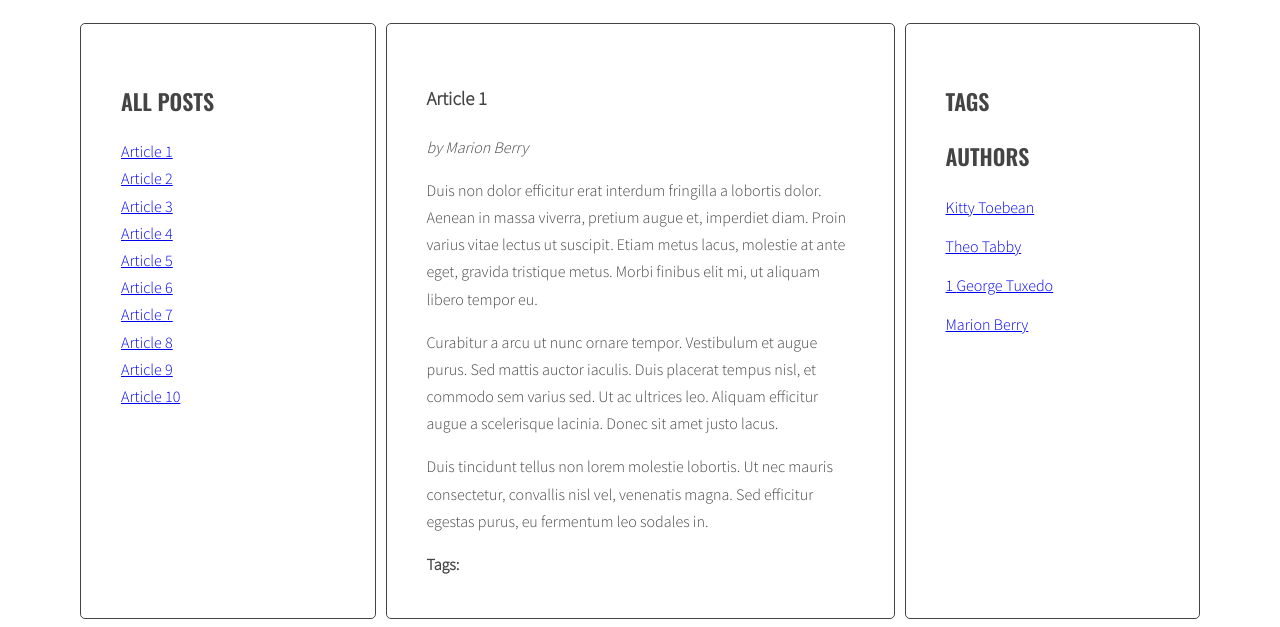
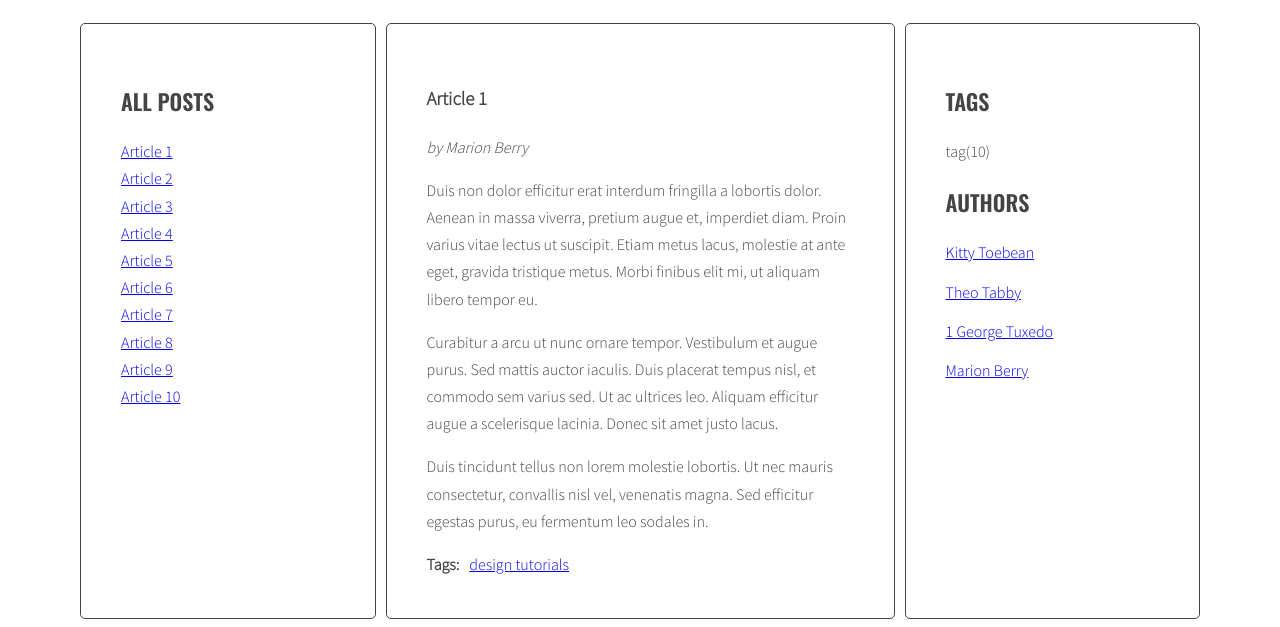
Before and after one commit to Olajolaje/javascript_blog, a website: page index.html in a window 1280 px wide. Shown: the part 220-847 px from the top of the page. Drawn offline with nearby package versions, Linux system fonts and the light colour scheme.

Commit message:
project update

```diff
--- a/index.html
+++ b/index.html
@@ -13,7 +13,7 @@
       <aside class="sidebar">
         <h2 class="section-title">All posts</h2>
         <ul class="list titles">
-          <li><a href="#article-1" class="active"><span>Article 1</span></a></li>
+          <li><a href="#article-1"><class="active"><span>Article 1</span></a></li>
           <li><a href="#article-2"><span>Article 2</span></a></li>
           <li><a href="#article-3"><span>Article 3</span></a></li>
           <li><a href="#article-4"><span>Article 4</span></a></li>
--- a/js/script.js
+++ b/js/script.js
@@ -27,6 +27,8 @@ const optArticleSelector = '.post';
 const optTitleSelector = '.post-title';
 const optTitleListSelector = '.titles';
 const optArticleTagsSelector = '.post-tags .list';
+const optTagsListSelector = '.tags.list';
+let allTags = {};
 
 function generateTitleLinks(){
   /* remove contents of titleList */
@@ -60,32 +62,55 @@ function generateTitleLinks(){
   /* insert link into titleList */
 }
 generateTitleLinks();
-
 /*Modul 6 - tagi*/
 function generateTags(){
-  /* find all articles */
-}
-function generateArticles(){
-  const articles = article.querySelectorAll('.posts .post');
-  for(let article of articles){
-    console.log('w petli:', article);
-    const articleTags = article.getAttribute('data-tags');
-    console.log('wyciagniete data-tags:', articleTags);
+  /* [NEW] create a new variable allTags with an empty array */
+
+  // / find all articles /
+  const articles = document.querySelectorAll(optArticleSelector)
+  // / STARTLOOP for every article/
+  for(let article of articles) {
+    // / find tags wrapper /
+    const tagsWrapper = article.querySelector(optArticleTagsSelector);
+    // / make html variable with empty string /
     let html = '';
-    const articleTagElement = article.querySelector('.post-title');
-    const articleTag = articleTagElement.innerHTML;
-    const linkHTML = '<li><a href="#' + articleTag + '"></a></li>';
-    console.log(linkHTML);
-    html = html + linkHTML;
-    console.log('=========');
+    // / get tags from data-tags attribute /
+    const tags = article.getAttribute('data-tags');
+    // / split tags into array /
+    const tagsArray = tags.split(' ');
+    // / START LOOP: for each tag /
+    for(let tag of tagsArray) {
+      // / generate HTML of the link /
+      const linkHTML = '<a href="tag-' + tag + '">' + tag + ' ' + '</a>';
+      // / add generated code to html variable /
+      html = html + linkHTML;
+    }
 
+    /* [NEW] check if this link is NOT already in allTags */
+    if(!allTags.hasOwnProperty('tag')){
+      /* [NEW] add tag to allTags object */
+      allTags['tag'] = 1;
+    } else {
+      allTags['tag']++;
+    }
+    // / END LOOP: for each tag /
+    tagsWrapper.innerHTML = html;
+    // / insert HTML of all the links into the tags wrapper /
   }
+ // / END LOOP: for every article: /
+ /* [NEW] find list of tags in right column */
+  const tagList = document.querySelector('.tags');
 
-  /* split tags into array */
-  const articleTagsArray = articleTags.split(' ');
-  /*for each tag */
-  for(let tag of articleTagsArray){
-    /* generate HTML of the link */
+  /* [NEW] create variable for all links HTML code*/
+  let allTagsHTML = '';
+  /*[New] START LOOP: for each tag in allTags:*/
+  for(let tag in allTags){
+    /* [New] generate code of a link and add it to allTagsHTML*/
+    allTagsHTML = tag + '(' + allTags[tag] + ')';
   }
+/* [New] END LOOP: for each tag in allTags: */
+/* [New] add html from allTagsHTML to tagList */
+  tagList.innerHTML = allTagsHTML;
+
 }
 generateTags();
```
